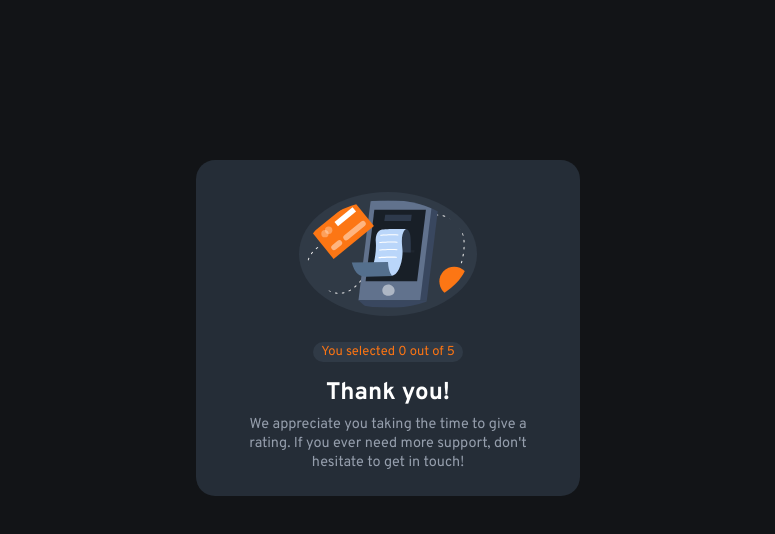
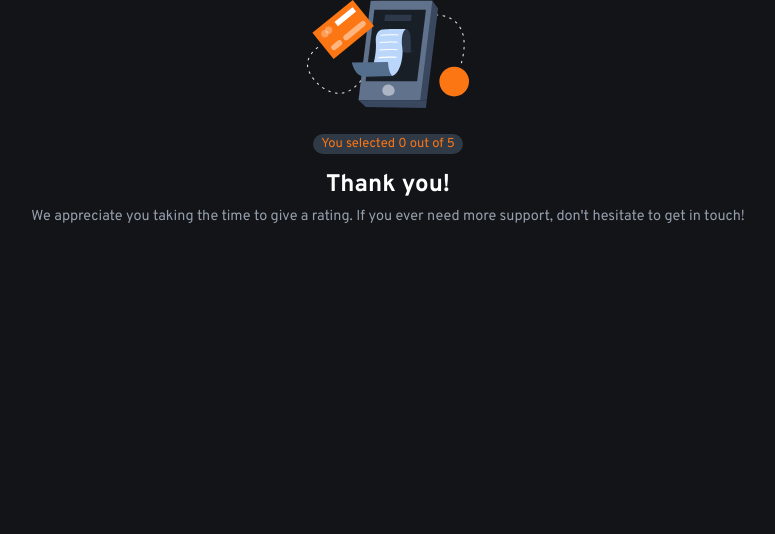
Before and after one commit to abmanaf/Interactive-rating-component, a React (Vite) app: page /ThankYou in a window 1280 px wide. Shown: the top 534 px of the page, without its empty margins (252-1027 px from the left). Built offline with nearby package versions, Linux system fonts and the light colour scheme.

Commit message:
minor changes

```diff
--- a/src/ThankYou.jsx
+++ b/src/ThankYou.jsx
@@ -7,7 +7,7 @@ function ThankYou() {
   const { selectedRating } = location.state || { selectedRating: 0 }
 
   return (
-    <div className='rating-container'>
+    <div className='thank-you-container'>
       <div className='thank-you-image'>
         <img src="./images/illustration-thank-you.svg" alt="illustration-thank-you" />
       </div>
```
